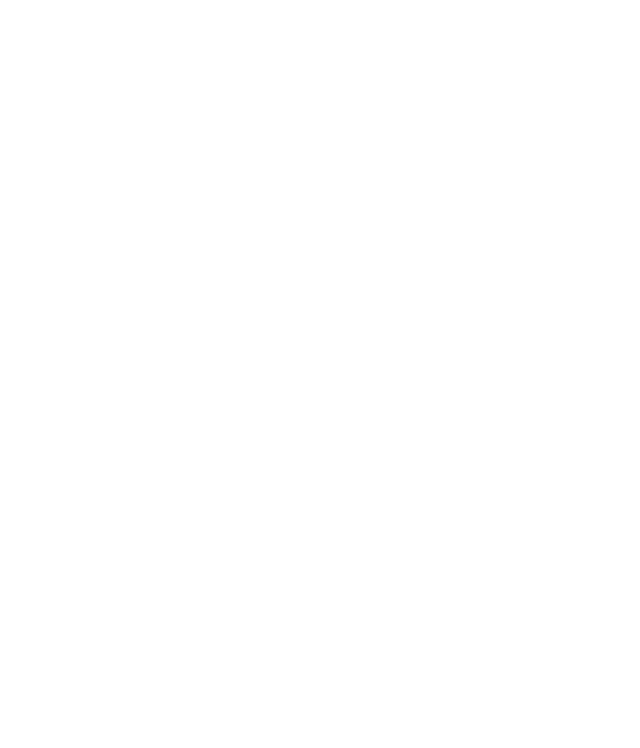
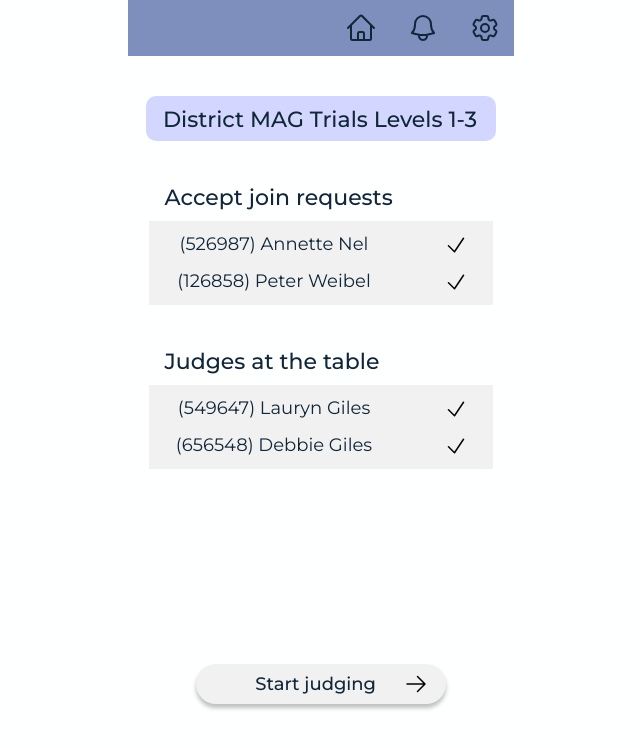
Before and after one commit to LaurynGiles/GymnasticsCompetitionSoftware, a React (Vite) app in the folder frontend/: page /lobby in a window 1280 px wide. Before the commit this address had no page. Shown: the top 748 px of the page, without its empty margins (312-952 px from the left). Built offline with nearby package versions, Linux system fonts and the light colour scheme.

Commit message:
Lobby page looks correct

```diff
--- a/frontend/src/App.jsx
+++ b/frontend/src/App.jsx
@@ -5,6 +5,7 @@ import HomeJudges from './pages/HomeJudges';
 import NotificationsJudges from './pages/NotificationsJudges'
 import CalculationsJudges from './pages/CalculationsJudges'
 import ScoreCardJudges from './pages/ScoreCardJudges';
+import LobbyHeadJudges from './pages/LobbyHeadJudges'
 import './App.css'
 
 function App() {
@@ -19,6 +20,8 @@ function App() {
         <Route path="/calculationsjudges/:level/:age/:apparatus" element={<CalculationsJudges/>} />
         <Route path="/scorecardjudges/:level/:age/:apparatus/:deductions" element={<ScoreCardJudges />} />
 
+        <Route path="/lobby" element={<LobbyHeadJudges />} />
+
       </Routes>
     </Router>
   );
--- /dev/null
+++ b/frontend/src/components/LoginRequest.jsx
@@ -0,0 +1,17 @@
+import React from "react";
+import TickIcon from "../components/TickIcon";
+
+const LoginRequest = ({ number, name }) => {
+  return (
+    <div className="flex items-center justify-center w-[345px]">
+      <div className="flex items-center gap-[70px]">
+        <div className="font-montserrat font-normal text-prussian-blue w-[200px] text-[18px] text-center">
+          ({number}) {name}
+        </div>
+        <TickIcon />
+      </div>
+    </div>
+  );
+};
+
+export default LoginRequest;
--- /dev/null
+++ b/frontend/src/components/StartButton.jsx
@@ -0,0 +1,17 @@
+import React from "react";
+import NextArrowIcon from "../components/NextArrowIcon";
+
+const StartButton = () => {
+    return (
+      <div className="w-[250px] bg-anti-flash-white rounded-[20px] h-[40px] shadow-[0px_4px_4px_#00000040] relative">
+        <div className="absolute inset-y-0 left-10 flex items-center ml-4 gap-[25px]">
+          <div className="w-[127.42px] font-montserrat font-medium text-prussian-blue text-[18px] text-center tracking-[0] leading-[normal]">
+            Start judging
+          </div>
+          <NextArrowIcon />
+        </div>
+      </div>
+    );
+  };
+
+export default StartButton;
--- a/frontend/src/components/XIcon.jsx
+++ b/frontend/src/components/XIcon.jsx
@@ -9,8 +9,8 @@ const XIcon = () => {
         stroke="currentColor"
         className="size-6">
         <path
-            stroke-linecap="round"
-            stroke-linejoin="round"
+            strokeLinecap="round"
+            strokeLinejoin="round"
             d="M6 18 18 6M6 6l12 12"
         />
     </svg>
--- a/frontend/src/pages/LobbyHeadJudges.jsx
+++ b/frontend/src/pages/LobbyHeadJudges.jsx
@@ -1,75 +1,41 @@
 import React from "react";
-import NavigationBarDefault from "frontend/src/components/NavigationBarDefault";
+import NavigationBarDefault from "../components/NavigationBarDefault";
 import TickIcon from "../components/TickIcon";
 import XIcon from "../components/XIcon";
 import NextArrowIcon from "../components/NextArrowIcon";
+import BlockHeader from "../components/BlockHeader";
+import Header from "../components/Header";
+import LoginRequest from "../components/LoginRequest";
+import StartButton from "../components/StartButton";
 
-export const StartCompetition = () => {
+const LobbyHeadJudges = () => {
   return (
     <div className="bg-[#feffff] flex flex-row justify-center w-full">
       <div className="bg-bright-white w-[400px] h-[800px]">
         <div className="inline-flex flex-col h-[800px] items-center gap-[40px] relative">
           <NavigationBarDefault showBackIcon={false} showBookIcon={false} />
-          <div className="relative w-[350px] h-[45px] bg-light-periwinkle rounded-[10px]">
-            <p className="absolute w-[322px] h-[31px] top-[6px] left-[14px] [font-family:'Montserrat-Medium',Helvetica] font-medium text-prussian-blue text-[20px] text-center tracking-[0] leading-[normal]">
-              District MAG Trials Levels 1-3
-            </p>
+          <BlockHeader text="District MAG Trials Levels 1-3"/>
+          <div className="inline-flex flex-col items-center gap-[10px] relative flex-[0_0_auto] bg-bright-white">
+            <Header text={"Accept join requests"}/>
+            <div className="flex-col w-[344px] p-[10px] gap-[10px] bg-anti-flash-white flex items-center justify-center relative flex-[0_0_auto]">
+              <LoginRequest number={"526987"} name={"Annette Nel"}/>
+              <LoginRequest number={"126858"} name={"Peter Weibel"}/>
+            </div>
           </div>
           <div className="inline-flex flex-col items-center gap-[10px] relative flex-[0_0_auto] bg-bright-white">
-            <div className="flex w-[400px] h-[24px] items-center justify-center gap-[10px] px-[40px] py-0 relative">
-              <div className="relative w-[313px] mt-[-1.00px] [font-family:'Montserrat-Medium',Helvetica] font-medium text-prussian-blue text-[20px] tracking-[0] leading-[normal]">
-                Accept join requests
-              </div>
-            </div>
-            <div className="flex-col w-[344px] p-[10px] bg-anti-flash-white flex items-center justify-center relative flex-[0_0_auto]">
-              <div className="w-[345px] ml-[-10.50px] mr-[-10.50px] flex items-center justify-center relative flex-[0_0_auto]">
-                <div className="relative w-[278px] h-[38px] mt-[-1.00px] [font-family:'Montserrat-Regular',Helvetica] font-normal text-prussian-blue text-[18px] text-center tracking-[0] leading-[normal]">
-                  Annette Nel (526987)
-                </div>
-                <TickIcon />
-              </div>
-              <div className="w-[345px] ml-[-10.50px] mr-[-10.50px] flex items-center justify-center relative flex-[0_0_auto]">
-                <div className="relative w-[278px] h-[38px] mt-[-1.00px] [font-family:'Montserrat-Regular',Helvetica] font-normal text-prussian-blue text-[18px] text-center tracking-[0] leading-[normal]">
-                  Peter Weibel (126858)
-                </div>
-                <TickIcon />
-              </div>
+            <Header text={"Judges at the table"}/>
+            <div className="flex-col w-[344px] p-[10px] gap-[10px] bg-anti-flash-white flex items-center justify-center relative flex-[0_0_auto]">
+              <LoginRequest number={"549647"} name={"Lauryn Giles"}/>
+              <LoginRequest number={"656548"} name={"Debbie Giles"}/>
             </div>
           </div>
-          <div className="inline-flex flex-col items-center gap-[10px] relative flex-[0_0_auto]">
-            <div className="flex w-[400px] h-[24px] items-center justify-center gap-[10px] px-[40px] py-0 relative">
-              <div className="relative w-[313px] mt-[-1.00px] [font-family:'Montserrat-Medium',Helvetica] font-medium text-prussian-blue text-[20px] tracking-[0] leading-[normal]">
-                Judges at the table
-              </div>
-            </div>
-            <div className="flex-col w-[344px] p-[10px] bg-anti-flash-white flex items-center justify-center relative flex-[0_0_auto]">
-              <div className="w-[345px] ml-[-10.50px] mr-[-10.50px] flex items-center justify-center relative flex-[0_0_auto]">
-                <div className="relative w-[278px] h-[38px] mt-[-1.00px] [font-family:'Montserrat-Regular',Helvetica] font-normal text-prussian-blue text-[18px] text-center tracking-[0] leading-[normal]">
-                  Lauryn Giles (549647)
-                </div>
-                <XIcon />
-              </div>
-              <div className="w-[345px] ml-[-10.50px] mr-[-10.50px] flex items-center justify-center relative flex-[0_0_auto]">
-                <div className="relative w-[278px] h-[38px] mt-[-1.00px] [font-family:'Montserrat-Regular',Helvetica] font-normal text-prussian-blue text-[18px] text-center tracking-[0] leading-[normal]">
-                  Debbie Giles (656548)
-                </div>
-                <XIcon />
-              </div>
-            </div>
-          </div>
-          <div className="flex-col h-[245px] justify-end gap-[10px] px-[40px] py-[50px] relative inline-flex items-center">
-            <div className="inline-flex flex-col items-center justify-center gap-[10px] relative flex-[0_0_auto]">
-              <div className="relative w-[250px] h-[40px] bg-anti-flash-white rounded-[20px] shadow-[0px_4px_4px_#00000040]" />
-              <div className="gap-[20px] absolute top-0 left-[39px] inline-flex items-center">
-                <div className="relative w-[127.42px] h-[40px] mt-[-1.00px] [font-family:'Montserrat-Medium',Helvetica] font-medium text-prussian-blue text-[18px] text-center tracking-[0] leading-[normal]">
-                  Start judging
-                </div>
-                <NextArrowIcon />
-              </div>
-            </div>
+          <div className="inline-flex flex-col h-[245px] items-center justify-end gap-[10px] px-[20px] py-[50px] relative">
+            <StartButton/>
           </div>
         </div>
       </div>
     </div>
   );
 };
+
+export default LobbyHeadJudges
--- a/frontend/src/pages/LoginJudges.jsx
+++ b/frontend/src/pages/LoginJudges.jsx
@@ -1,4 +1,4 @@
-import React, {useState} from "react";
+import React, { useState } from "react";
 import BlueButton from "../components/BlueButton";
 import InputBox from "../components/InputBox";
 import SmallLogo from "../components/SmallLogo";
@@ -11,10 +11,8 @@ const LoginJudges = () => {
   const handleLogin = () => {
     if (number === "111") {
       localStorage.setItem("userRole", "judge");
-      console.log("judge");
     } else if (number === "222") {
       localStorage.setItem("userRole", "headJudge");
-      onsole.log("headJudge");
     } else {
       alert("Invalid login number");
       return;
@@ -26,9 +24,9 @@ const LoginJudges = () => {
     <div className="bg-glaucous flex justify-center w-full h-screen">
       <div className="bg-glaucous overflow-hidden w-full h-full">
         <div className="relative w-[446px] h-[769px] top-[-162px] left-[-23px]">
-          <SmallLogo/>
+          <SmallLogo />
           <div className="inline-flex flex-col items-center gap-[20px] px-[50px] py-[70px] absolute top-[500px] left-[34px]">
-            <InputBox number={number} setNumber={setNumber}/>
+            <InputBox number={number} setNumber={setNumber} />
             <div onClick={handleLogin}>
               <BlueButton title="Login" />
             </div>
```
Also changed, not shown: frontend/src/pages/HomeJudges.jsx (+22 -8 lines).
